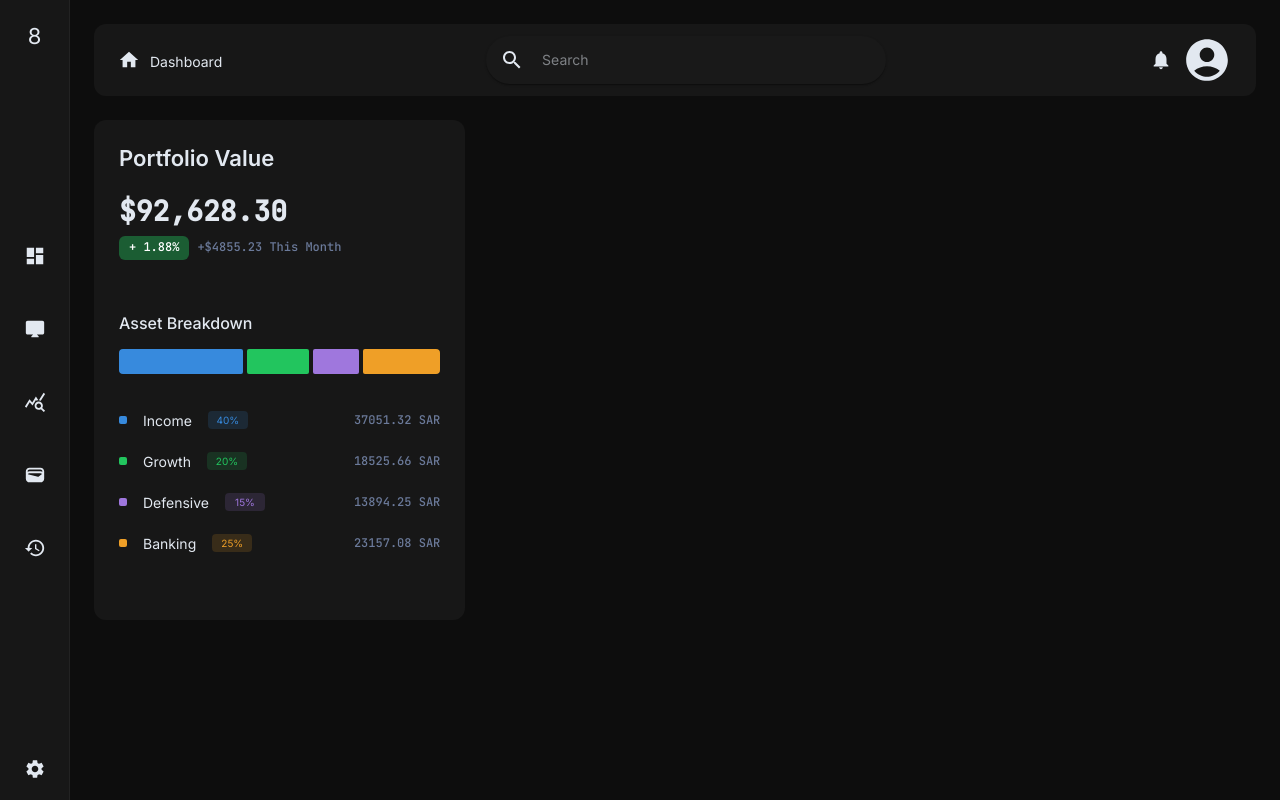
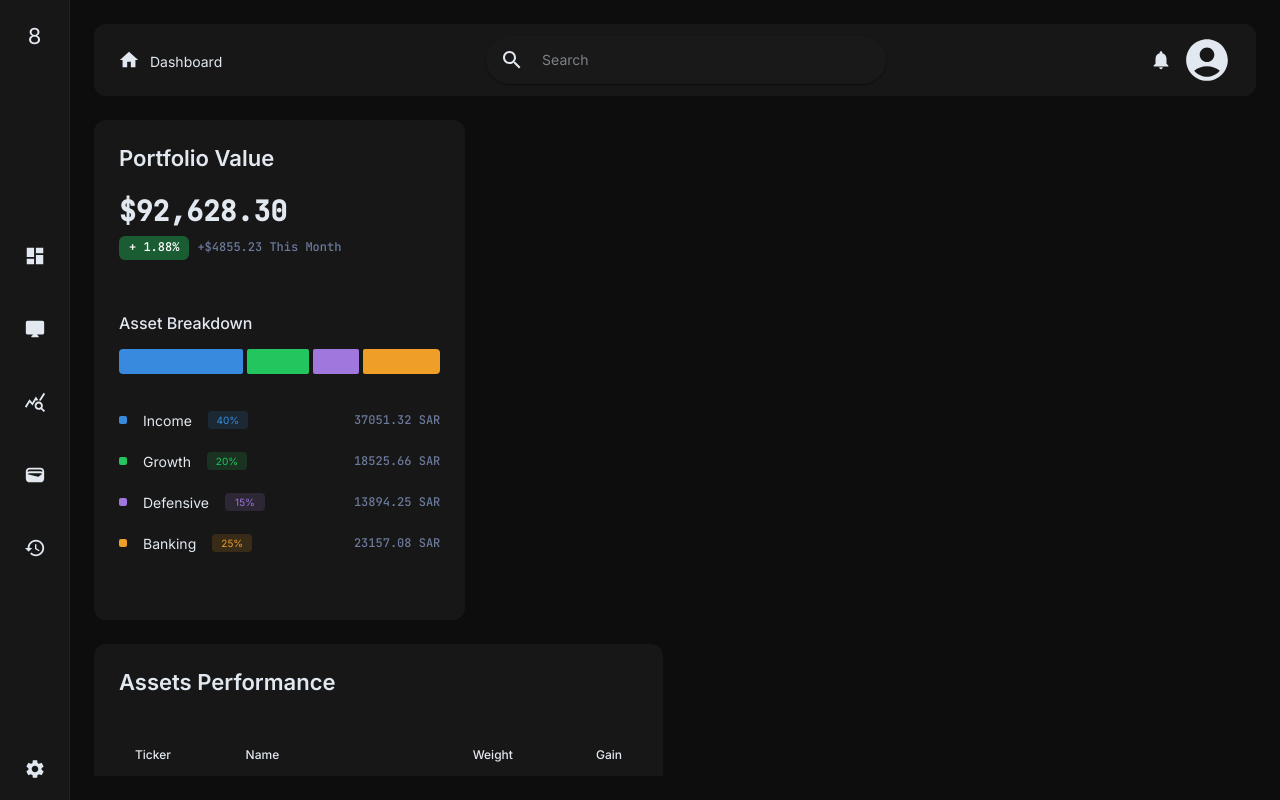
Before and after one commit to abdullah-zeinalabdin/tadawul-tracker, a React (Vite) app in the folder client/: page / in a window 1280 px wide. Built offline with nearby package versions, Linux system fonts and the light colour scheme.

Commit message:
feat: add AssetPerformanceTable widget with basic MUI Table structure

```diff
--- a/client/src/content/ContentContainer.tsx
+++ b/client/src/content/ContentContainer.tsx
@@ -3,9 +3,11 @@ import TopBar from "../topbar/TopBar";
 import WidgetsContainer from "../widgets/WidgetsContainer";
 export default function ContentContainer() {
     return (
-        <Stack sx={{ flex: 1, padding: "24px", gap: "24px" }}>
+        <Stack sx={{ flex: 1, padding: "24px", gap: "24px", overflow: "hidden" }}>
             <TopBar />
-            <WidgetsContainer />
+            <Stack sx={{ flex: 1, overflow: "auto" }}>
+                <WidgetsContainer />
+            </Stack>
         </Stack>
     )
 }
--- a/client/src/index.css
+++ b/client/src/index.css
@@ -4,6 +4,19 @@
     box-sizing: border-box;
 }
 
-body {
-    overflow: hidden;
+::-webkit-scrollbar {
+    width: 8px;
 }
+
+::-webkit-scrollbar-track {
+    background: transparent;
+}
+
+::-webkit-scrollbar-thumb {
+    background: #333;
+    border-radius: 4px;
+}
+
+::-webkit-scrollbar-thumb:hover {
+    background: #444;
+}
--- a/client/src/styles/sxStyles.ts
+++ b/client/src/styles/sxStyles.ts
@@ -4,6 +4,7 @@ import { alpha, type Theme } from "@mui/material/styles"
 export const mainPageStyles = {
     height: "100vh",
     display: "flex",
+    overflow: "hidden",
 }
 
 export const numberStyles = {
--- a/client/src/widgets/WidgetsContainer.tsx
+++ b/client/src/widgets/WidgetsContainer.tsx
@@ -1,5 +1,6 @@
 import { Grid, Stack } from "@mui/material";
 import PortfolioValueCard from "./portfolioValueCard/PortfolioValueCard";
+import AssestsPerformanceTable from "./assetsPerformance/AssetsPerformanceTable";
 
 export default function WidgetsContainer() {
     return(
@@ -14,7 +15,7 @@ export default function WidgetsContainer() {
             </Grid>
             <Grid size={6}>
                 <Stack>
-
+                    <AssestsPerformanceTable />
                 </Stack>
             </Grid>
             <Grid size={6}>
--- /dev/null
+++ b/client/src/widgets/assetsPerformance/AssetsPerformanceTable.tsx
@@ -0,0 +1,14 @@
+import { Stack, Typography } from "@mui/material";
+import { widgetsBaseStyles } from "../../styles/sxStyles";
+import AssetsTable from "./AssetsTable";
+import { useTheme } from "@mui/material";
+
+export default function AssestsPerformanceTable() {
+    const theme = useTheme();
+    return (
+        <Stack sx={[widgetsBaseStyles(theme), { height: "400px" }]} spacing={4}>
+            <Typography variant="h2">Assets Performance</Typography>
+            <AssetsTable />
+        </Stack>
+    )
+}
--- /dev/null
+++ b/client/src/widgets/assetsPerformance/AssetsTable.tsx
@@ -0,0 +1,48 @@
+import Table from '@mui/material/Table';
+import TableBody from '@mui/material/TableBody';
+import TableCell from '@mui/material/TableCell';
+import TableContainer from '@mui/material/TableContainer';
+import TableHead from '@mui/material/TableHead';
+import TableRow from '@mui/material/TableRow';
+import Stack from '@mui/material/Stack';
+import type { AssetsPerformanceItem } from './types';
+
+const rows: AssetsPerformanceItem[] = [
+    { code: "2280", name: "Almarai", weight: 21, gain: 6.5 },
+    { code: "7202", name: "Solutions STC", weight: 8, gain: 2.1 },
+    { code: "4013", name: "Al Habib", weight: 8, gain: 1.8 },
+    { code: "4264", name: "Flynas", weight: 10, gain: -0.5 },
+];
+
+export default function AssetsTable() {
+    return (
+        <Stack>
+            <TableContainer>
+                <Table>
+                    <TableHead>
+                        <TableRow>
+                            <TableCell>Ticker</TableCell>
+                            <TableCell>Name</TableCell>
+                            <TableCell align="right">Weight</TableCell>
+                            <TableCell align="right">Gain</TableCell>
+                        </TableRow>
+                    </TableHead>
+                    <TableBody>
+                        {rows.map((row) => (
+                            <TableRow key={row.code}>
+                                <TableCell component="th" scope="row">
+                                    {row.code}
+                                </TableCell>
+                                <TableCell component="th" scope="row">
+                                    {row.name}
+                                </TableCell>
+                                <TableCell align="right">{row.weight}%</TableCell>
+                                <TableCell align="right">{row.gain}%</TableCell>
+                            </TableRow>
+                        ))}
+                    </TableBody>
+                </Table>
+            </TableContainer>
+        </Stack>
+    )
+}
--- /dev/null
+++ b/client/src/widgets/assetsPerformance/types.tsx
@@ -0,0 +1,10 @@
+export interface AssetsPerformanceItem {
+    code: string,
+    name: string,
+    weight: number,
+    gain: number,
+}
+
+export interface AssetsPerformanceProps {
+    assetsPerformance: AssetsPerformanceItem[],
+}
```
